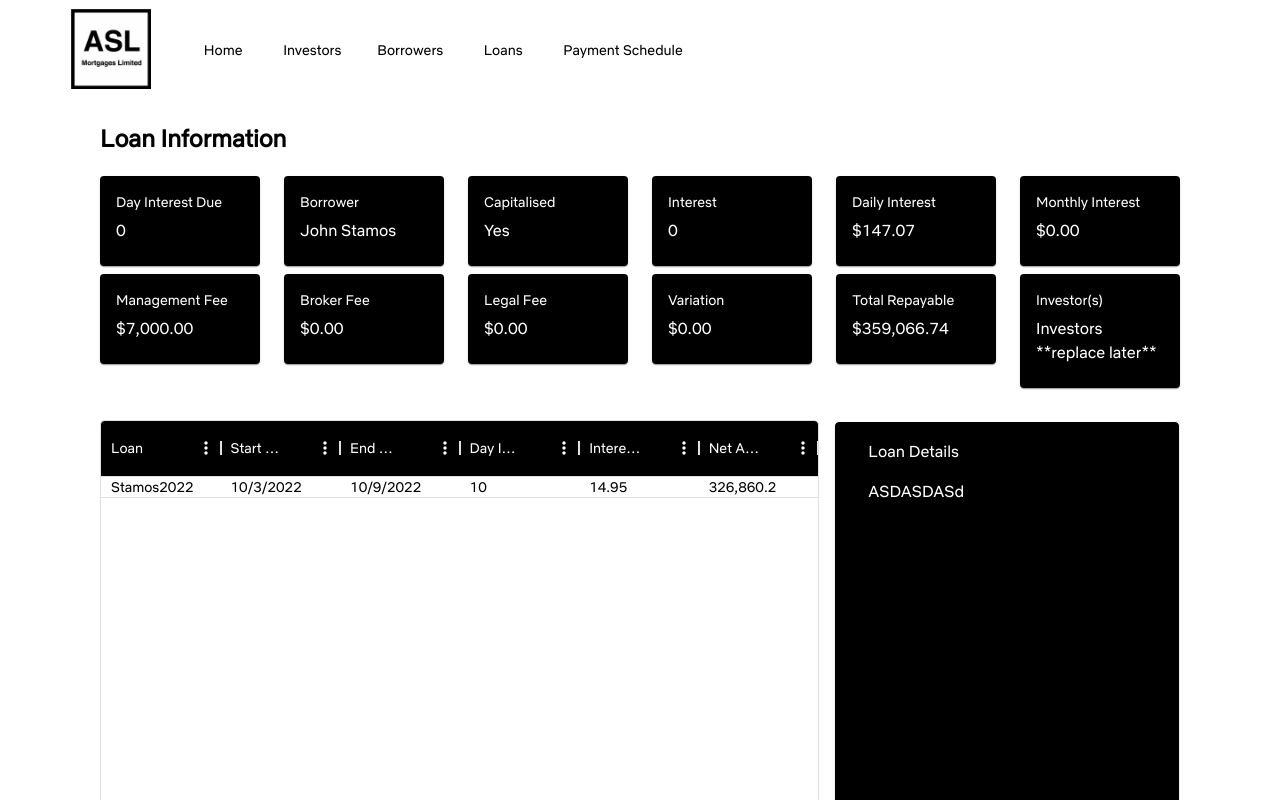
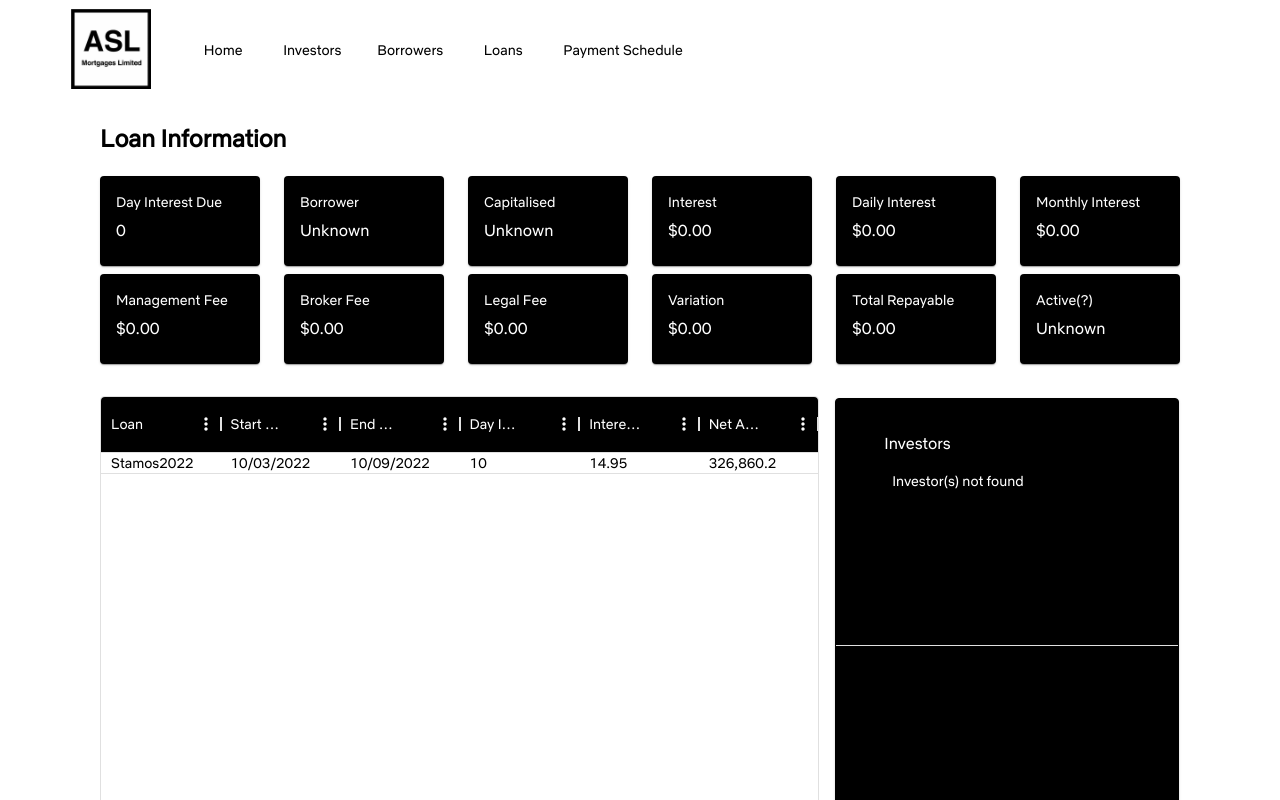
Before and after one commit to frontierSpaceAlien/ASLMortgages_POC, a React (Create React App) app in the folder client/: page /Loan in a window 1280 px wide. Shown: the top 800 px of the page. Built offline with nearby package versions, Linux system fonts and the light colour scheme.

Commit message:
Rearranged cards and added investors to box|Fixed the difference between 2 dates|Compound interest rates get the correct time periods| Fixed issue with more than 6 investors showing in box

```diff
--- a/client/src/index.css
+++ b/client/src/index.css
@@ -89,3 +89,6 @@ ul.header li a {
 .MuiDataGrid-main{
   flex-grow: 0;
 }
+.contain{
+  /* columns: 2 auto */
+}
--- a/client/src/pages/Loan.js
+++ b/client/src/pages/Loan.js
@@ -2,17 +2,18 @@ import * as React from "react";
 import { styled, createTheme, ThemeProvider } from '@mui/material/styles';
 import NetflixSansReg from '../fonts/NetflixSans-Regular.ttf';
 import { DataGrid, GridOverlay } from "@mui/x-data-grid";
-import { Grid, Typography } from "@mui/material";
+import { Grid, Tooltip, Typography } from "@mui/material";
 import Box from '@mui/material/Box';
 import ErrorOutlineIcon from '@mui/icons-material/ErrorOutline';
-import Button from '@mui/material/Button';
-import Stack from '@mui/material/Stack';
 import Paper from '@mui/material/Paper';
 import Card from '@mui/material/Card';
-import CardActions from '@mui/material/CardActions';
 import CardContent from '@mui/material/CardContent';
 import { green, indigo  } from '@mui/material/colors';
-import { differenceInMonths, format, parseISO  } from "date-fns";
+import { differenceInMonths, parse } from "date-fns";
+import Divider from '@mui/material/Divider';
+import Button from '@mui/material/Button';
+import IconButton from '@mui/material/IconButton';
+import MoreHorizIcon from '@mui/icons-material/MoreHoriz';
 
 const theme = createTheme({
   palette:{
@@ -63,15 +64,8 @@ const StyledDataGrid = styled(DataGrid)((theme) => ({
 }));
 
 
-const Item = styled(Paper)(({ theme }) => ({
-  backgroundColor: theme.palette.mode === 'dark' ? '#1A2027' : '#fff',
-  ...theme.typography.body2,
-  padding: theme.spacing(1),
-  textAlign: 'center',
-  color: theme.palette.text.secondary,
-}));
-
 var calculateCompoundMonthlyInterest = function(p, r, t) {
+  // int = interest, not to be confused with integer.
   var convertTimeMonths = t/12;
   var intConvertToDecimal = r/100;
   var intRate = 1 + intConvertToDecimal/12;
@@ -83,6 +77,7 @@ var calculateCompoundMonthlyInterest = function(p, r, t) {
   return interest;
 }
 
+/** DUMMY DATA **/
   const rows = [
     {
       id: 1,
@@ -98,18 +93,32 @@ var calculateCompoundMonthlyInterest = function(p, r, t) {
       legalFee: 0.00,
       variation: 0.00,
       totalRepay: 359066.74,
-      // for some reason, the months are -1.
-      // so if you want to set it to the 3rd month, you have to
-      // set it to 2 instead of 3.
-      startdate: format(new Date(2022, 2, 10), 'dd/M/yyyy'),
-      enddate: format(new Date(2022, 8, 10), 'dd/M/yyyy'),
+      startdate: '10/03/2022',
+      enddate: '10/09/2022',
       dayintdue: 10,
       loan: 'Stamos2022',
+      active: 'Yes',
+      investors: [
+        "ASL Mortgages Limited_Niehaus Family Trust 2",
+        "Investor 2_Niehaus Family Trust 2",
+        "Tenki Trust_Niehaus Family Trust 2",
+        "Investor 4",
+        "Investor 5",
+        "Investor 6",
+        "Investor 7",
+        "Investor 8",
+        "Investor 9",
+        "Investor 10",
+        "Investor 11",
+        "Investor 12",
+        "Investor 13",
+        "Investor 14",
+        "Investor 15",
+      ]
     },
-
 ];
 
-
+var col1=[], col2=[];
 
 const customRowOverlay = () =>{
  return(
@@ -143,8 +152,6 @@ export default function DataTable() {
   const [selectedRows, setSelectedRows] = React.useState([]);
   const [bgcolor , setBgcolor] = React.useState("black");
 
-
-
     return (
       <div style={{height: '100%',paddingLeft: 100, paddingRight:100}}>
         <div>
@@ -175,7 +182,7 @@ export default function DataTable() {
                           Borrower
                         </Typography>
                         <Typography variant="h9" component="div" color="white">
-                          John Stamos
+                          {selectedRows[0] === undefined ? "Unknown" : selectedRows[0].borrower}
                         </Typography>
                       </CardContent>
                     </Card>
@@ -187,7 +194,7 @@ export default function DataTable() {
                           Capitalised
                         </Typography>
                         <Typography variant="h9" component="div" color="white">
-                          Yes
+                          {selectedRows[0] === undefined ? "Unknown" : selectedRows[0].capitalised}
                         </Typography>
                       </CardContent>
                     </Card>
@@ -199,7 +206,7 @@ export default function DataTable() {
                           Interest
                         </Typography>
                         <Typography variant="h9" component="div" color="white">
-                          {selectedRows[0] === undefined ? 0 : selectedRows[0].interest}
+                          ${selectedRows[0] === undefined ? "0.00" : selectedRows[0].interest}
                         </Typography>
                       </CardContent>
                     </Card>
@@ -211,7 +218,7 @@ export default function DataTable() {
                           Daily Interest
                         </Typography>
                         <Typography variant="h9" component="div" color="white">
-                          $147.07
+                          ${selectedRows[0] === undefined ? "0.00" : selectedRows[0].dailyInt}
                         </Typography>
                       </CardContent>
                     </Card>
@@ -223,7 +230,7 @@ export default function DataTable() {
                           Monthly Interest
                         </Typography>
                         <Typography variant="h9" component="div" color="white">
-                          $0.00
+                          ${selectedRows[0] === undefined ? "0.00" : selectedRows[0].monthInt}
                         </Typography>
                       </CardContent>
                     </Card>
@@ -235,7 +242,7 @@ export default function DataTable() {
                           Management Fee
                         </Typography>
                         <Typography variant="h9" component="div" color="white">
-                          $7,000.00
+                          ${selectedRows[0] === undefined ? "0.00" : selectedRows[0].manageFee}
                         </Typography>
                       </CardContent>
                     </Card>
@@ -247,7 +254,7 @@ export default function DataTable() {
                           Broker Fee
                         </Typography>
                         <Typography variant="h9" component="div" color="white">
-                          $0.00
+                          ${selectedRows[0] === undefined ? "0.00" : selectedRows[0].brokerFee}
                         </Typography>
                       </CardContent>
                     </Card>
@@ -259,7 +266,7 @@ export default function DataTable() {
                           Legal Fee
                         </Typography>
                         <Typography variant="h9" component="div" color="white">
-                          $0.00
+                          ${selectedRows[0] === undefined ? "0.00" : selectedRows[0].legalFee}
                         </Typography>
                       </CardContent>
                     </Card>
@@ -271,7 +278,7 @@ export default function DataTable() {
                           Variation
                         </Typography>
                         <Typography variant="h9" component="div" color="white">
-                          $0.00
+                          ${selectedRows[0] === undefined ? "0.00" : selectedRows[0].variation}
                         </Typography>
                       </CardContent>
                     </Card>
@@ -283,7 +290,7 @@ export default function DataTable() {
                           Total Repayable
                         </Typography>
                         <Typography variant="h9" component="div" color="white">
-                          $359,066.74
+                          ${selectedRows[0] === undefined ? "0.00" : selectedRows[0].totalRepay}
                         </Typography>
                       </CardContent>
                     </Card>
@@ -292,10 +299,10 @@ export default function DataTable() {
                     <Card sx={{backgroundColor: bgcolor}}>
                       <CardContent>
                         <Typography sx={{ fontSize: 14 }} color="white" gutterBottom>
-                          Investor(s)
+                          Active(?)
                         </Typography>
                         <Typography variant="h8" component="div" color="white">
-                          Investors **replace later**
+                          {selectedRows[0] === undefined ? "Unknown" : selectedRows[0].active}
                         </Typography>
                       </CardContent>
                     </Card>
@@ -343,8 +350,24 @@ export default function DataTable() {
                   if (selectedRows[0] === undefined){
                     setSelectedRows(selectedRows)
                   }else{
-                    var result = calculateCompoundMonthlyInterest(selectedRows[0].netadv, selectedRows[0].intrate, 6)
+                    col1 = [];
+                    col2 = [];
+                    const startDateFormat = parse(selectedRows[0].startdate, "dd/MM/yyyy", new Date())
+                    const endDateFormat = parse(selectedRows[0].enddate, "dd/MM/yyyy", new Date())
+                    var months = differenceInMonths(startDateFormat, endDateFormat)
+                    var result = calculateCompoundMonthlyInterest(selectedRows[0].netadv, selectedRows[0].intrate, months*-1)
                     selectedRows[0].interest = result.toLocaleString(undefined, {maximumFractionDigits: 2})
+                    for ( let i = 0; i < selectedRows[0].investors.length; ++i){
+                        if (i >= 6 ){
+                          console.log("")
+                        }else{
+                          col1.push(selectedRows[0].investors[i]);
+                        }
+                    }
+
+                    for ( let i = 0; i < selectedRows[0].investors.length; ++i){
+                        col2.push(selectedRows[0].investors[i]);
+                    }
                     setSelectedRows(selectedRows)
                   }
                 }}
@@ -364,10 +387,35 @@ export default function DataTable() {
                 borderRadius: 1,
                 backgroundColor: 'black'
                 }}>
-                  <Typography sx={{marginLeft: 4, color: 'white'}}>
-                    <p>Loan Details</p>
-                    ASDASDASd
-                  </Typography>
+                  <Box sx={{
+                    display: 'flex',
+                    alignItems: 'flex-start',
+                    flexDirection: 'column',
+                    p: 1,
+                    m: 1,
+                    height: 190,
+                    bgcolor: 'black',
+                    borderRadius: 1,
+                    }}>
+                    <Typography sx={{marginLeft: 4, color: 'white'}}>
+                      <p>Investors</p>
+                      <Typography sx={{marginLeft: 1, color: 'white', fontSize: 14}}>
+                        <div className="contain">
+                          {selectedRows[0] === undefined ? "Investor(s) not found" : col1.map((investor) => {
+                            return <li>{investor}</li>
+                          })}
+                          {col2.length > 6 ?
+                          <Tooltip title="See More">
+                            <IconButton sx={{color: 'white', marginBottom: 5}}>
+                                <MoreHorizIcon />
+                            </IconButton>
+                          </Tooltip>
+                            : ""}
+                        </div>
+                      </Typography>
+                    </Typography>
+                  </Box>
+                  <Divider sx={{backgroundColor: 'white', marginTop: 4}} />
               </Paper>
             </Grid>
           </Grid>
```
